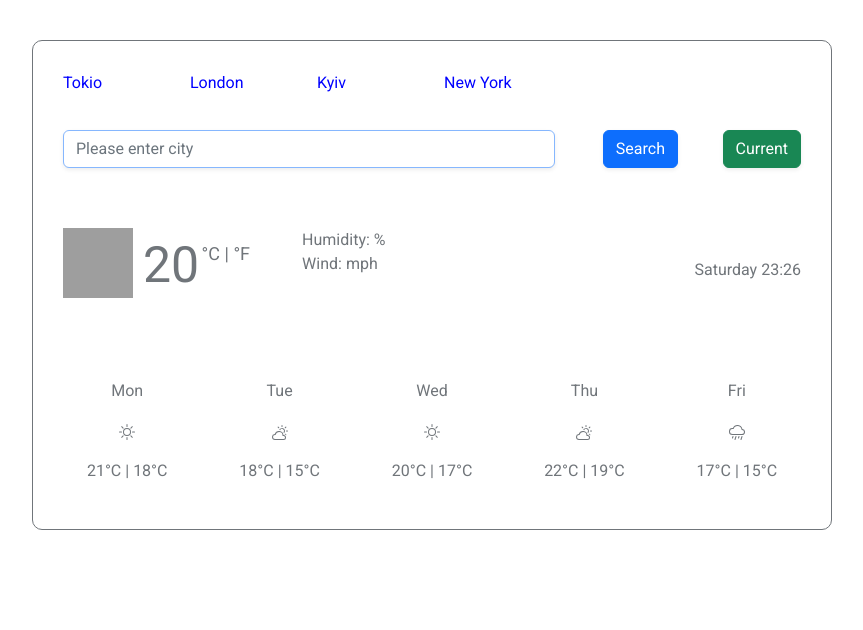
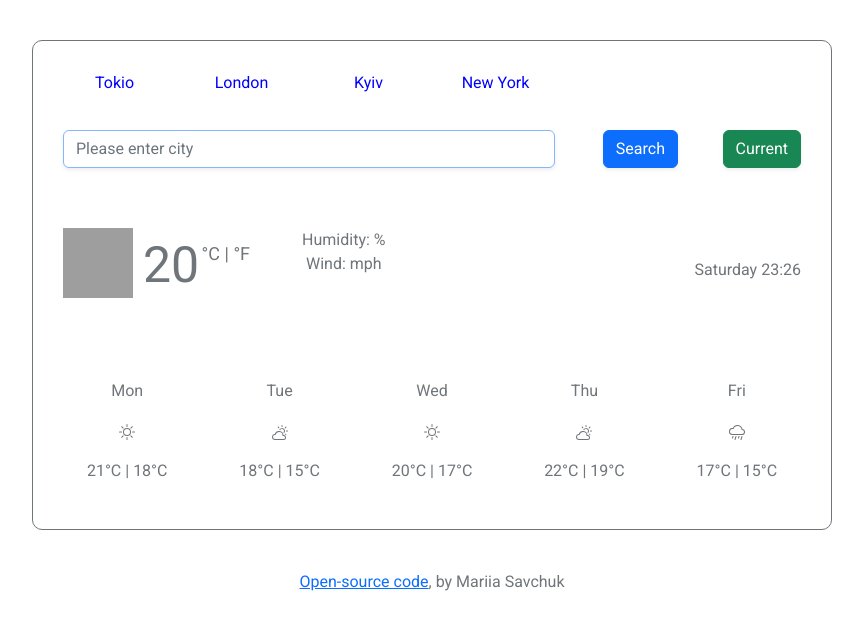
Before and after one commit to MashaSavchuk/weather-app-shecodes, a plain HTML site: page index.html in a window 1280 px wide. Shown: the whole page, without its empty margins (208-1071 px from the left). Drawn offline with nearby package versions, Linux system fonts and the light colour scheme; no server answers; grey boxes are pictures that could not be loaded; a web font is replaced by a local one.

Commit message:
Added link for open-source code

```diff
--- a/finalProject.html
+++ b/index.html
@@ -193,6 +193,13 @@
           </div>
         </div>
       </div>
+      <p>
+        <a
+          href="https://github.com/MashaSavchuk/weather-app-shecodes"
+          target="_blank"
+          >Open-source code</a
+        >, by Mariia Savchuk
+      </p>
     </div>
 
     <script src="src/index.js"></script>
--- a/src/styles.css
+++ b/src/styles.css
@@ -5,7 +5,9 @@ body {
   font-weight: 400;
   color: #70757a;
 }
-
+.container {
+  text-align: center;
+}
 .weather-app {
   border: 1px solid #70757a;
   border-radius: 10px;
```
